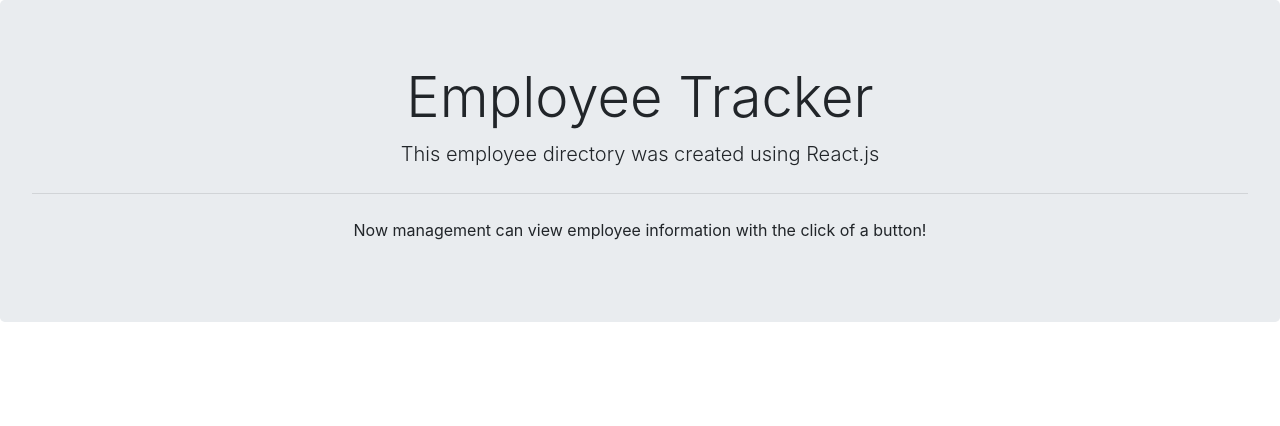
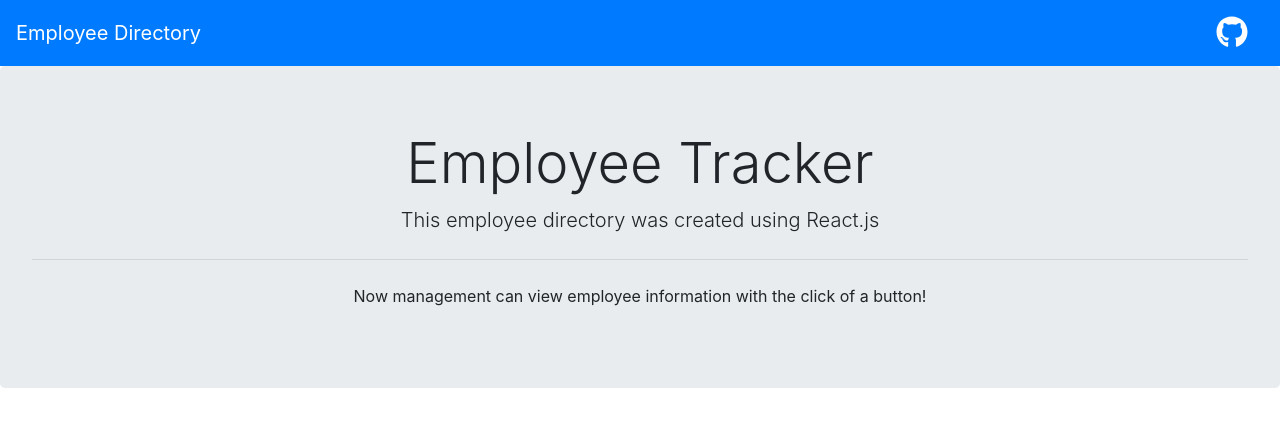
Before and after one commit to ghudson46/react-employee-tracker, a React (Create React App) app in the folder employee-tracker/: page / in a window 1280 px wide. Shown: the top 426 px of the page. Built offline with nearby package versions, Linux system fonts and the light colour scheme.

Commit message:
added navbar component

```diff
--- a/employee-tracker/package.json
+++ b/employee-tracker/package.json
@@ -3,6 +3,10 @@
   "version": "0.1.0",
   "private": true,
   "dependencies": {
+    "@fortawesome/fontawesome-svg-core": "^1.2.32",
+    "@fortawesome/free-brands-svg-icons": "^5.15.1",
+    "@fortawesome/free-regular-svg-icons": "^5.15.1",
+    "@fortawesome/react-fontawesome": "^0.1.12",
     "@testing-library/jest-dom": "^5.11.5",
     "@testing-library/react": "^11.1.0",
     "@testing-library/user-event": "^12.1.10",
--- a/employee-tracker/src/App.js
+++ b/employee-tracker/src/App.js
@@ -2,7 +2,7 @@
 // CSS
 import "./App.css";
 // COMPONENTS
-import NavBar from "./components/Navbar";
+import Navbar from "./components/Navbar";
 import Jumbotron from "./components/Jumbotron";
 import Container from "./components/Container";
 import Footer from "./components/Footer";
@@ -11,6 +11,7 @@
 function App() {
   return (
     <>
+      <Navbar />
       <Jumbotron />
     </>
   );
--- a/employee-tracker/src/components/Jumbotron.js
+++ b/employee-tracker/src/components/Jumbotron.js
@@ -1,5 +1,4 @@
 import React from 'react'
-import { Link } from 'react-router-dom'
 
 function Jumbotron() {
     return (
--- a/employee-tracker/src/components/Navbar.js
+++ b/employee-tracker/src/components/Navbar.js
@@ -0,0 +1,22 @@
+import React from 'react'
+import { FontAwesomeIcon } from '@fortawesome/react-fontawesome'
+import { library } from '@fortawesome/fontawesome-svg-core'
+import { fab } from '@fortawesome/free-brands-svg-icons'
+import { faGithub } from '@fortawesome/free-brands-svg-icons'
+
+library.add(fab, faGithub)
+
+function Navbar() {
+    return (
+    <>
+        <nav className="navbar navbar-dark bg-primary justify-content-between">
+            <a className="navbar-brand" href='/'>Employee Directory</a>
+            <a className="nav-link active" href='https://www.github.com/ghudson46/react-employee-tracker'>
+            <FontAwesomeIcon icon={faGithub} size="2x" style={{ color:'white' }}/>
+            </a>
+        </nav>
+    </>
+    )
+}
+
+export default Navbar
```
Also changed, not shown: 1 other file (tests, documents, lock files or other folders).
